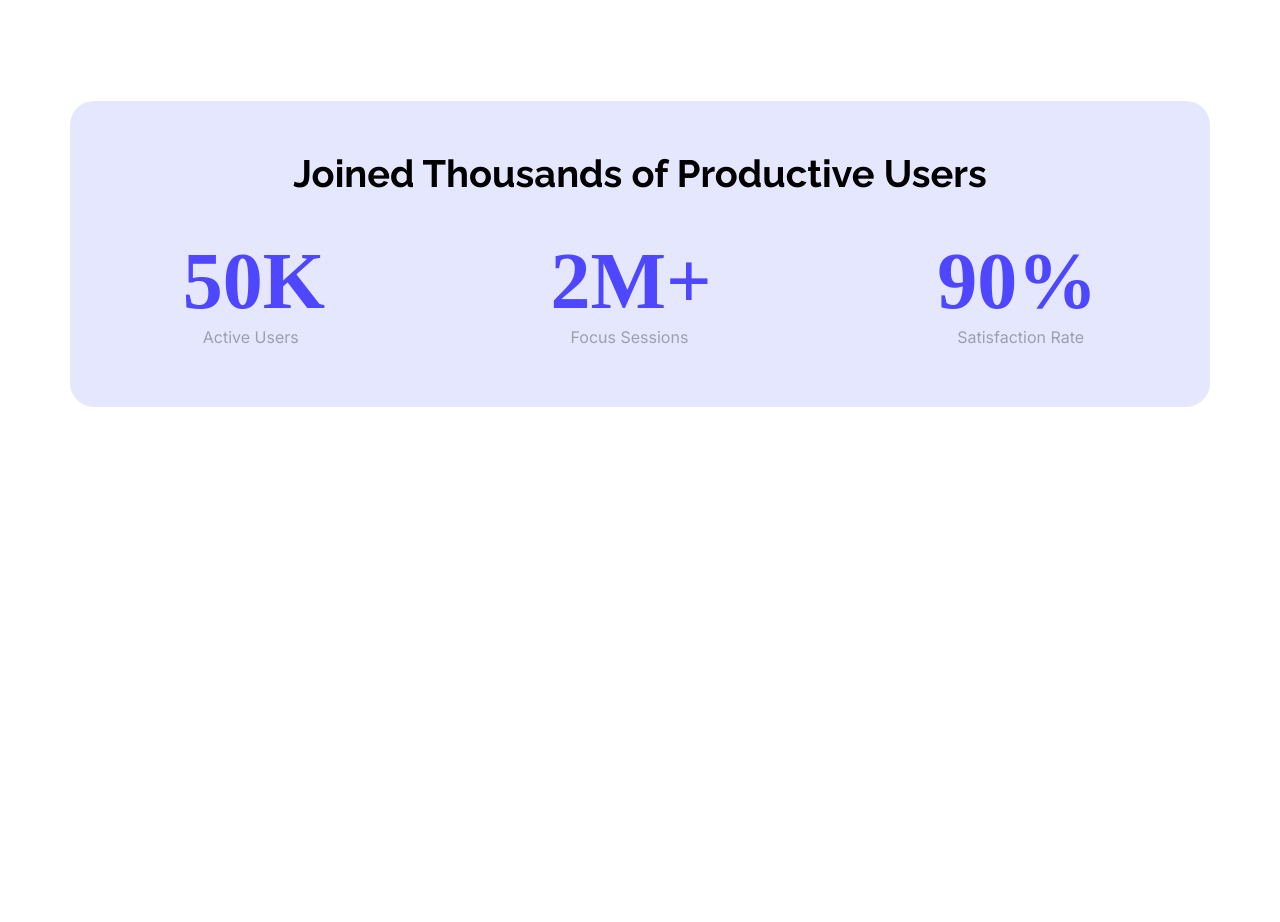
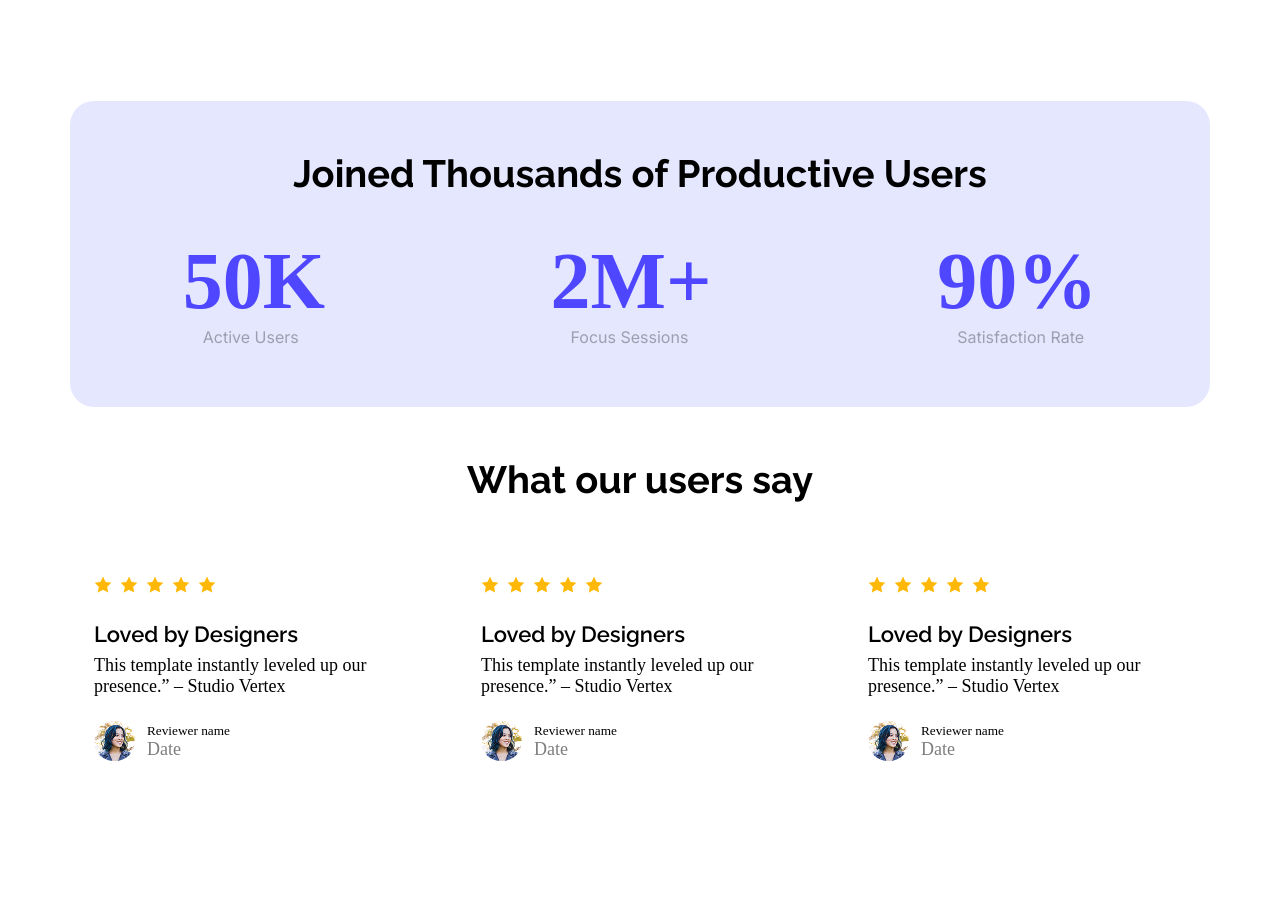
Before and after one commit to Sakib8git/Assignment, a plain HTML site: page index.html in a window 1280 px wide. Shown: the part 1161-2083 px from the top of the page. Before the commit the page ends 1568 px from the top, so only its background shows below. Drawn offline with Linux system fonts and the light colour scheme.

Commit message:
fourth commit

```diff
--- a/index.html
+++ b/index.html
@@ -67,6 +67,73 @@
           </div>
         </div>
       </section>
+
+      <section class="user-say">
+        <div class="user-say-con">
+          <h1 class="raleway-primary user-title text-align">
+            What our users say
+          </h1>
+          <div class="user-comment-con">
+            <div class="user-comment">
+              <img class="icon-star" src="Assets/icon-star.png" alt="star" />
+              <img class="icon-star" src="Assets/icon-star.png" alt="star" />
+              <img class="icon-star" src="Assets/icon-star.png" alt="star" />
+              <img class="icon-star" src="Assets/icon-star.png" alt="star" />
+              <img class="icon-star" src="Assets/icon-star.png" alt="star" />
+              <h3 class="raleway-primary loved-designer">Loved by Designers</h3>
+              <h6 class="user-text">
+                This template instantly leveled up our presence.” – Studio
+                Vertex
+              </h6>
+              <div class="user-info">
+                <img class="user-img" src="Assets/avatar.png" alt="user-img" />
+                <div class="user-id">
+                  <h5 class="reviewer">Reviewer name</h5>
+                  <p class="date">Date</p>
+                </div>
+              </div>
+            </div>
+            <div class="user-comment">
+              <img class="icon-star" src="Assets/icon-star.png" alt="star" />
+              <img class="icon-star" src="Assets/icon-star.png" alt="star" />
+              <img class="icon-star" src="Assets/icon-star.png" alt="star" />
+              <img class="icon-star" src="Assets/icon-star.png" alt="star" />
+              <img class="icon-star" src="Assets/icon-star.png" alt="star" />
+              <h3 class="raleway-primary loved-designer">Loved by Designers</h3>
+              <h6 class="user-text">
+                This template instantly leveled up our presence.” – Studio
+                Vertex
+              </h6>
+              <div class="user-info">
+                <img class="user-img" src="Assets/avatar.png" alt="user-img" />
+                <div class="user-id">
+                  <h5 class="reviewer">Reviewer name</h5>
+                  <p class="date">Date</p>
+                </div>
+              </div>
+            </div>
+            <div class="user-comment">
+              <img class="icon-star" src="Assets/icon-star.png" alt="star" />
+              <img class="icon-star" src="Assets/icon-star.png" alt="star" />
+              <img class="icon-star" src="Assets/icon-star.png" alt="star" />
+              <img class="icon-star" src="Assets/icon-star.png" alt="star" />
+              <img class="icon-star" src="Assets/icon-star.png" alt="star" />
+              <h3 class="raleway-primary loved-designer">Loved by Designers</h3>
+              <h6 class="user-text">
+                This template instantly leveled up our presence.” – Studio
+                Vertex
+              </h6>
+              <div class="user-info">
+                <img class="user-img" src="Assets/avatar.png" alt="user-img" />
+                <div class="user-id">
+                  <h5 class="reviewer">Reviewer name</h5>
+                  <p class="date">Date</p>
+                </div>
+              </div>
+            </div>
+          </div>
+        </div>
+      </section>
     </main>
   </body>
 </html>
--- a/style/style.css
+++ b/style/style.css
@@ -143,3 +143,57 @@ a {
     padding-left: 20px;
     color: #9d9faf;
 }
+/*user comment part*/
+.user-say{
+  height: 342px;
+  width: 1140px;
+
+  margin: 0 auto;
+}
+.user-comment-con{
+  display: flex;
+  gap: 20px;
+  justify-content: space-around;
+}
+.user-comment{
+  width: 366px;
+  /* height: 245px; */
+  /* background-color: #fafbff; */
+  /* background-color: #d6002b; */
+  padding: 24px;
+  margin-top: 50px;
+  margin-bottom: 137px;
+  border-radius: 14px;
+}
+
+.icon-star{
+  margin-bottom: 24px;
+  margin-right: 4px;
+}
+.loved-designer{
+  font-size:  22px;
+  font-weight: 600;
+  margin-bottom: 8px;
+}
+.user-text{
+  font-size: 18px;
+  font-weight: lighter;
+  width: 319px;
+  margin-bottom: 24px;
+}
+.user-info{
+  display: flex;
+  align-items: center;
+}
+.user-img{
+  border-radius: 100Px;
+  margin-right: 12px;
+}
+.reviewer{
+  font-style: 20px;
+  font-weight: lighter;
+}
+.date{
+  font-size: 18px;
+  color: rgba(0, 0, 0, 0.511);
+}
```
